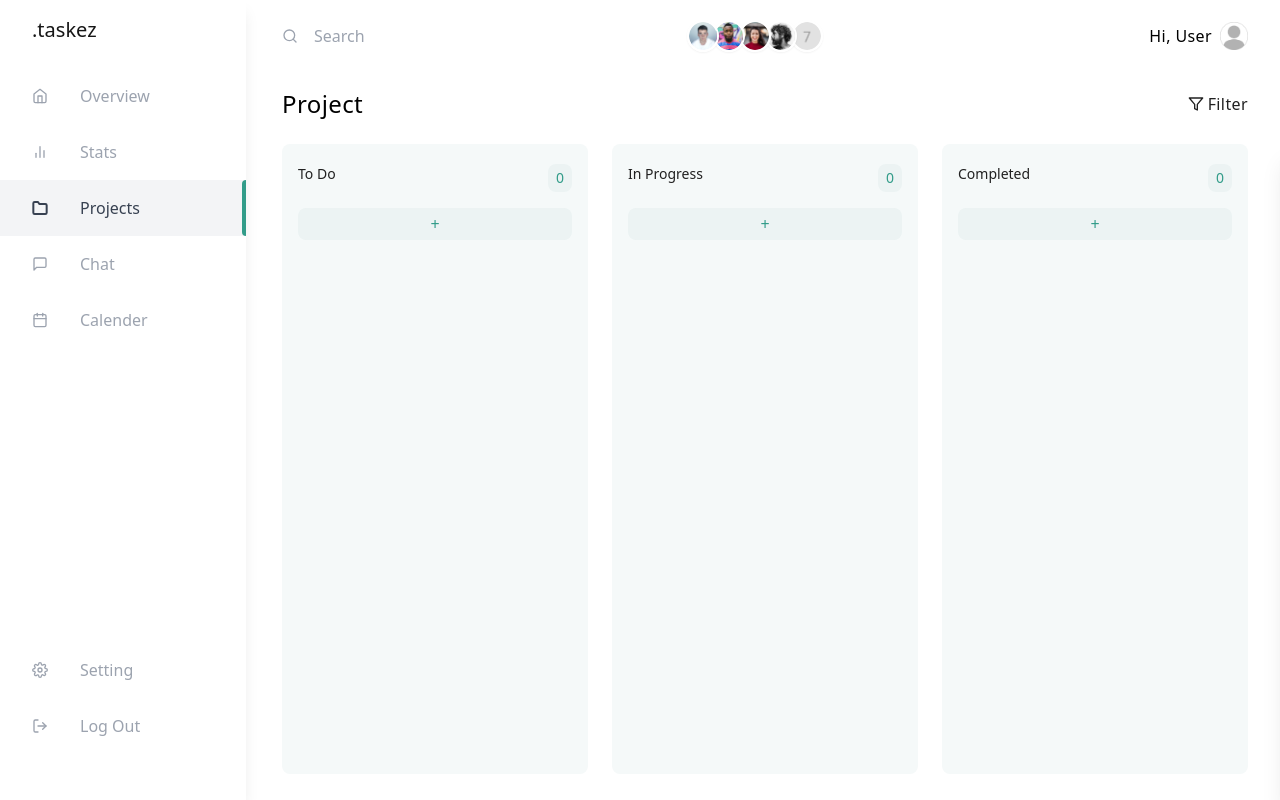
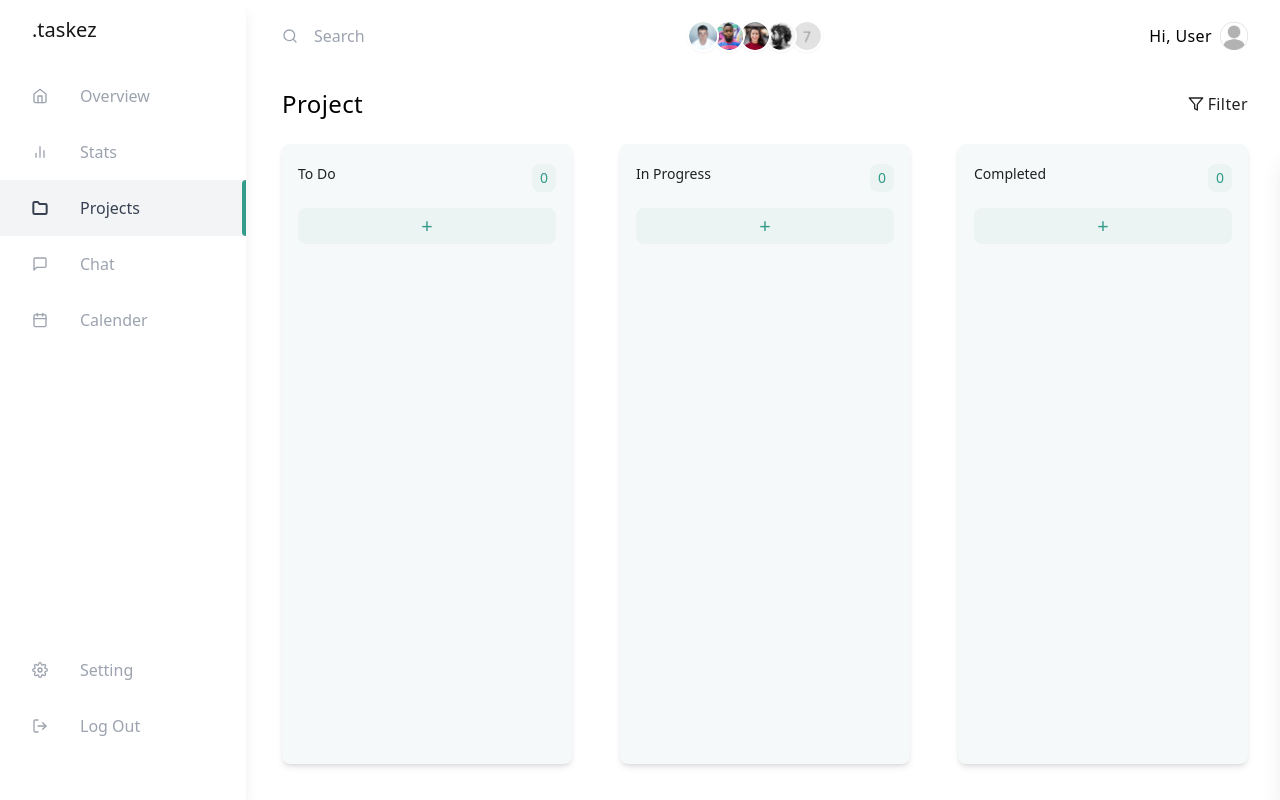
Before and after one commit to Neerajx11/Todo-ys, a React (Create React App) app: page / in a window 1280 px wide. Built offline with nearby package versions, Linux system fonts and the light colour scheme; sample sign-in values are in the browser's storage.

Commit message:
ui fixes

```diff
--- a/src/components/Dashboard/index.js
+++ b/src/components/Dashboard/index.js
@@ -11,13 +11,13 @@ const Dashboard = () => {
       <div>
         <SideNav />
       </div>
-      <div className="flex flex-col w-full px-8 ml-[250px]">
+      <div className="flex flex-col w-full px-8 ml-[250px] pb-6">
         <div className="w-full">
           {/* header */}
           <Header />
         </div>
         {/* Todo section */}
-        <div className="">
+        <div className="flex flex-col">
           {/* todo title */}
           <div className="flex justify-between pt-4 mb-6 tracking-wide">
             <span className="text-2xl font-medium">Project</span>
@@ -27,7 +27,7 @@ const Dashboard = () => {
             </div>
           </div>
           {/* todo groups */}
-          <div>
+          <div className="flex-1 min-h-[calc(100vh_-_180px)]">
             <Todo />
           </div>
         </div>
--- a/src/components/Todo/AddTodo.js
+++ b/src/components/Todo/AddTodo.js
@@ -35,7 +35,7 @@ const AddTodo = ({ todoType }) => {
     <>
       <div
         onClick={() => setShowInput((prev) => !prev)}
-        className="text-primary cursor-pointer bg-bgprimary text-center text-md py-1 rounded-lg my-4 hover:bg-[#DEF0F0]"
+        className="text-primary cursor-pointer bg-bgprimary text-center text-xl py-1 rounded-lg my-4 hover:bg-[#DEF0F0]"
       >
         +
       </div>
--- a/src/components/Todo/TodoCard.js
+++ b/src/components/Todo/TodoCard.js
@@ -14,7 +14,7 @@ const TodoCard = ({ todoItems, setTodoToEdit, setIsEditTodo, todoType }) => {
                   ref={provided.innerRef}
                   {...provided.draggableProps}
                   {...provided.dragHandleProps}
-                  className={`p-4 mb-6 min-h-[50px] rounded-md shadow-sm ${
+                  className={`p-4 mb-6 min-h-[50px] rounded-md shadow-md ${
                     snapshot.isDragging ? "bg-white bg-opacity-70" : "bg-white"
                   } `}
                   style={{ ...provided.draggableProps.style }}
--- a/src/components/Todo/index.js
+++ b/src/components/Todo/index.js
@@ -63,13 +63,13 @@ function Todo() {
         setIsEditTodo={setIsEditTodo}
       />
       {/* 3 col div */}
-      <div className="relative flex space-x-6 min-h-[calc(100vh_-_170px)]">
+      <div className="relative flex h-full space-x-12">
         {Object.entries(todoList).map(([todoType, todoItems]) => {
           // mapping all the todo types and making columns
           return (
             <div
               key={v4()}
-              className="w-4/12 px-4 py-5 rounded-lg bg-bgsecondary"
+              className="flex flex-col w-4/12 px-4 py-5 rounded-lg shadow-md bg-bgsecondary"
             >
               {/* todo column heading */}
               <HeaderTodoCol type={todoType} length={todoItems.length} />
@@ -81,8 +81,8 @@ function Todo() {
                   return (
                     <div
                       {...provided.droppableProps}
+                      className="flex-1"
                       ref={provided.innerRef}
-                      className={`min-h-[calc(100%_-_80px)]`}
                     >
                       <TodoCard
                         setTodoToEdit={setTodoToEdit}
--- a/src/index.css
+++ b/src/index.css
@@ -3,10 +3,6 @@
 @tailwind utilities;
 
 @layer base {
-  html,
-  body {
-    overflow-x: hidden;
-  }
   *::-webkit-scrollbar {
     width: 5px;
     height: 5px;
@@ -14,15 +10,16 @@
 
   *::-webkit-scrollbar-track {
     border-radius: 100vh;
-    background: #374140;
+    background: #eeeeee;
   }
 
   *::-webkit-scrollbar-thumb {
-    background: #329c89;
     border-radius: 100vh;
+    background: #e4e5e8;
+    border: 1px solid lightgray;
   }
 
   *::-webkit-scrollbar-thumb:hover {
-    background: #3bc96a;
+    background: #d9d9d9;
   }
 }
```
